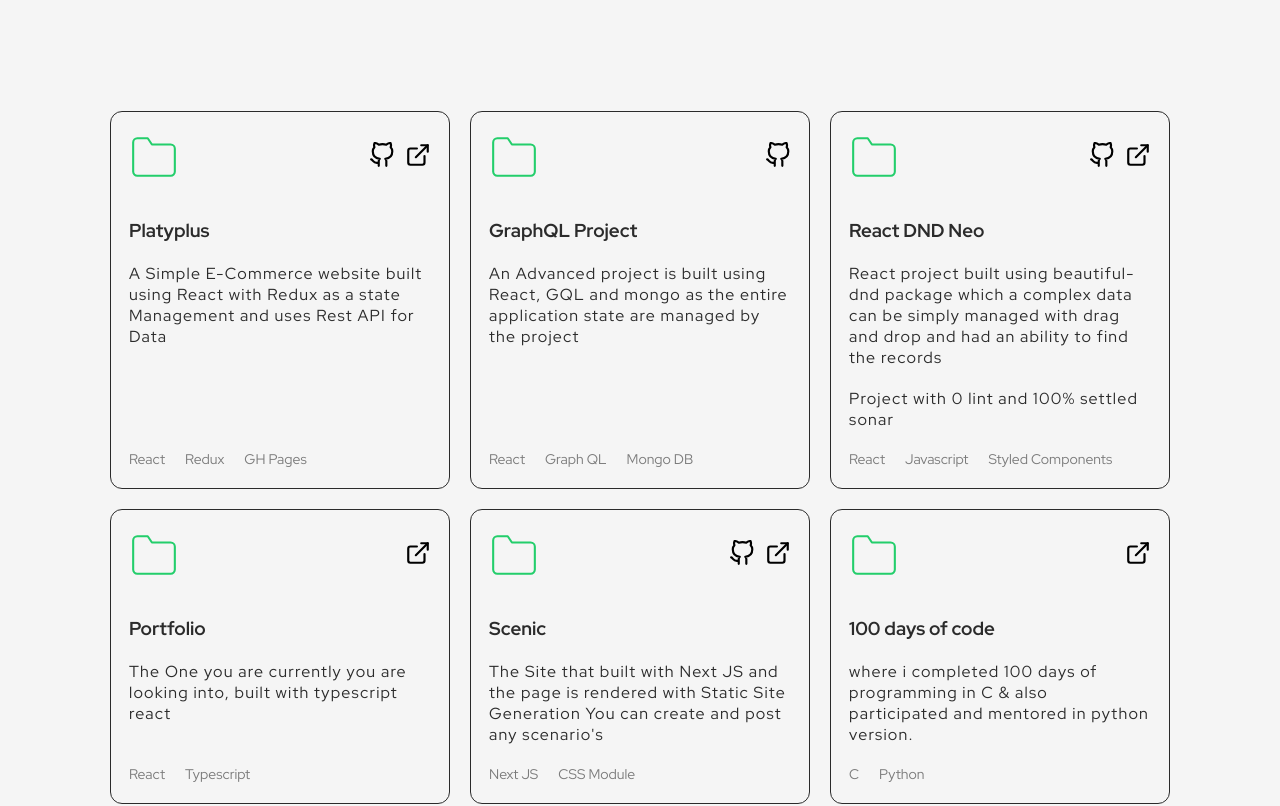
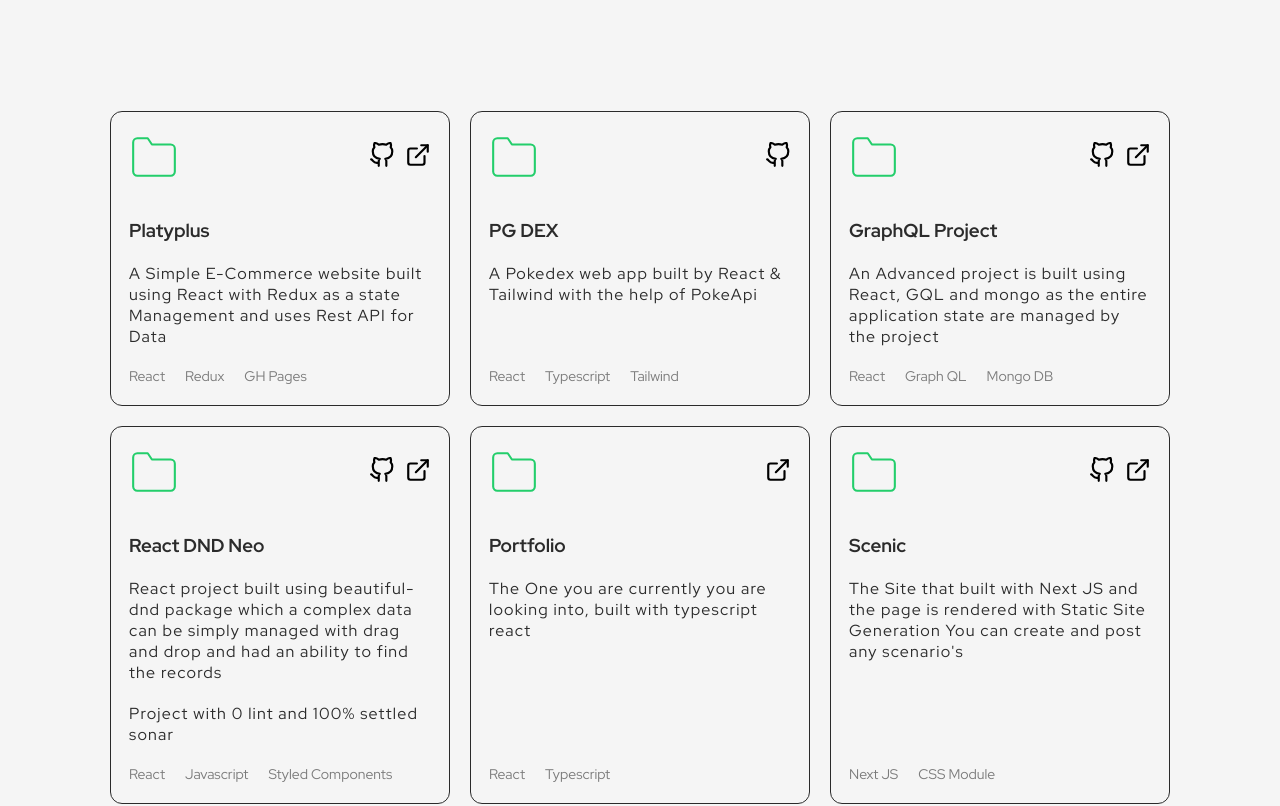
Before and after one commit to this-is-praveen/praveen_pf, a React (Create React App) app: page / in a window 1280 px wide. Shown: the part 1313-2119 px from the top of the page. Built offline with nearby package versions, Linux system fonts and the light colour scheme.

Commit message:
Other Projects Added

```diff
--- a/src/components/About/About.tsx
+++ b/src/components/About/About.tsx
@@ -103,7 +103,7 @@
           delay={0.5 * 1000}
         >
           <div className="about-image-background">
-            <img src={PortFolioFoto} alt={"About section - My Picture"} />
+            <img src={PortFolioFoto} alt={"About section"} />
           </div>
         </ScrollAnimation>
       </div>
--- a/src/components/Work/Work.tsx
+++ b/src/components/Work/Work.tsx
@@ -79,11 +79,62 @@
               </svg>
               <div className="project-links">
                 <a
+                  href="https://github.com/this-is-praveen/PG-Dex"
+                  target="_blank"
+                  rel="noreferrer"
+                >
+                  <img src={githubIcon} alt="GitHub" />
+                </a>
+              </div>
+            </header>
+            <div className="body">
+              <h3>PG DEX</h3>
+              <p>
+                A Pokedex web app built by React & Tailwind with the help of
+                PokeApi
+              </p>
+            </div>
+            <footer>
+              <ul className="tech-list">
+                <li>React</li>
+                <li>Typescript</li>
+                <li>Tailwind</li>
+              </ul>
+            </footer>
+          </div>
+        </ScrollAnimation>
+
+        <ScrollAnimation animateIn="flipInX">
+          <div className="project">
+            <header>
+              <svg
+                width="50"
+                xmlns="http://www.w3.org/2000/svg"
+                role="img"
+                viewBox="0 0 24 24"
+                fill="none"
+                stroke="#23ce6b "
+                strokeWidth="1"
+                strokeLinecap="round"
+                strokeLinejoin="round"
+              >
+                <title>Folder</title>
+                <path d="M22 19a2 2 0 0 1-2 2H4a2 2 0 0 1-2-2V5a2 2 0 0 1 2-2h5l2 3h9a2 2 0 0 1 2 2z"></path>
+              </svg>
+              <div className="project-links">
+                <a
                   href="https://github.com/this-is-praveen/graphql"
                   target="_blank"
                   rel="noreferrer"
                 >
                   <img src={githubIcon} alt="GitHub" />
+                </a>
+                <a
+                  href="https://pgdex.vercel.app/"
+                  target="_blank"
+                  rel="noreferrer"
+                >
+                  <img src={externalLinkIcon} alt="Visit site" />
                 </a>
               </div>
             </header>
@@ -134,7 +185,7 @@
                   target="_blank"
                   rel="noreferrer"
                 >
-                  <img src={externalLinkIcon} alt="Visitar site" />
+                  <img src={externalLinkIcon} alt="Visit site" />
                 </a>
               </div>
             </header>
@@ -237,8 +288,8 @@
             <div className="body">
               <h3>Scenic</h3>
               <p>
-                The Site that built with Next JS and the page is rendered with Static Site Generation
-                You can create and post any scenario's
+                The Site that built with Next JS and the page is rendered with
+                Static Site Generation You can create and post any scenario's
               </p>
             </div>
             <footer>
@@ -274,7 +325,7 @@
                   target="_blank"
                   rel="noreferrer"
                 >
-                  <img src={externalLinkIcon} alt="Visitar site" />
+                  <img src={externalLinkIcon} alt="Visit site" />
                 </a>
               </div>
             </header>
```
Also changed, not shown: 1 other file (tests, documents, lock files or other folders).
